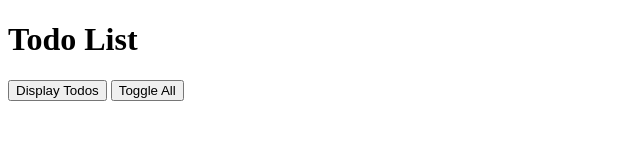
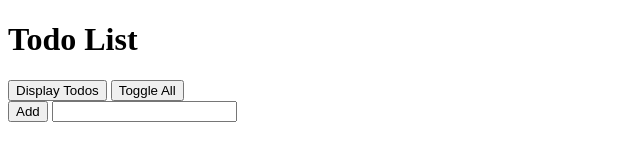
Before and after one commit to chinedumc/js_Journey, a plain HTML site: page Practical_Js/Todos/index.html in a window 1280 px wide. Shown: the whole page, without its empty margins (0-640 px from the left). Drawn offline with Linux system fonts and the light colour scheme; files that its build step writes are made by us from their sources.

Commit message:
Created a button for adding Todos

```diff
--- a/Practical_Js/Todos/index.html
+++ b/Practical_Js/Todos/index.html
@@ -10,9 +10,15 @@
 </head>
 <body>
     <h1>Todo List</h1>
-    <button onclick="handlers.displayTodos()">Display Todos</button>
-    <button onclick="handlers.toggleAll()">Toggle All</button>
+    <div>
+        <button onclick="handlers.displayTodos()">Display Todos</button>
+        <button onclick="handlers.toggleAll()">Toggle All</button>
+    </div>
 
+    <div>
+        <button onclick="handlers.addTodo()">Add</button>
+        <input id="addTodoTextInput" type="text">
+    </div>
 
     <script src="todos4.js"></script>
 </body>
--- a/Practical_Js/Todos/todos4.js
+++ b/Practical_Js/Todos/todos4.js
@@ -95,5 +95,10 @@ var handlers = {
     },
     toggleAll: function() {
         todoList.toggleAll();
+    },
+    addTodo: function() {
+        var addTodoTextInput = document.getElementById('addTodoTextInput');
+        todoList.addTodo(addTodoTextInput.value);
+        addTodoTextInput.value = '';
     }
 };
```
